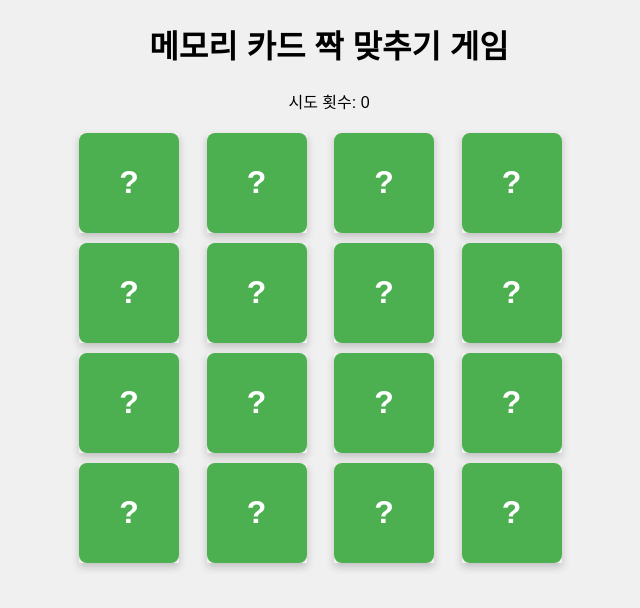
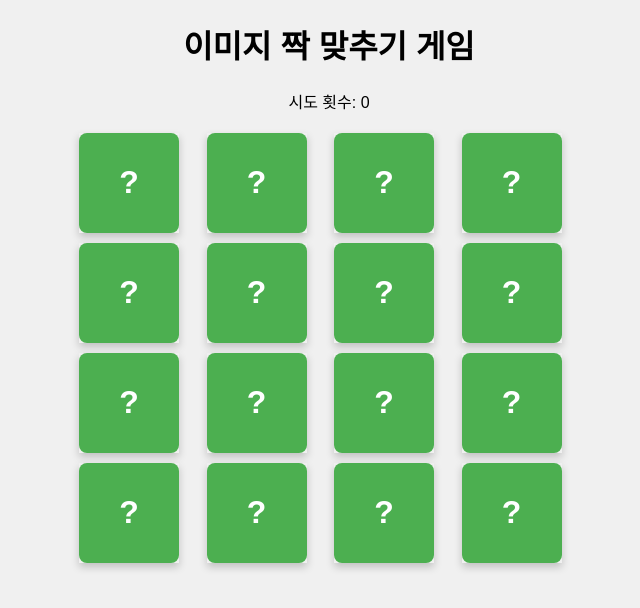
Before and after one commit to micholash/Jiun, a plain HTML site: page index.html in a window 1280 px wide. Shown: the whole page, without its empty margins (311-951 px from the left). Drawn offline with Linux system fonts and the light colour scheme.

Commit message:
Update index.html

```diff
--- a/index.html
+++ b/index.html
@@ -2,11 +2,11 @@
 <html lang="ko">
 <head>
     <meta charset="UTF-8">
-    <title>🃏 메모리 카드 게임</title>
+    <title>🃏 이미지 메모리 카드 게임</title>
     <link rel="stylesheet" href="style.css">
 </head>
 <body>
-    <h1>메모리 카드 짝 맞추기 게임</h1>
+    <h1>이미지 짝 맞추기 게임</h1>
     <div id="info">
         시도 횟수: <span id="moves">0</span>
     </div>
```
